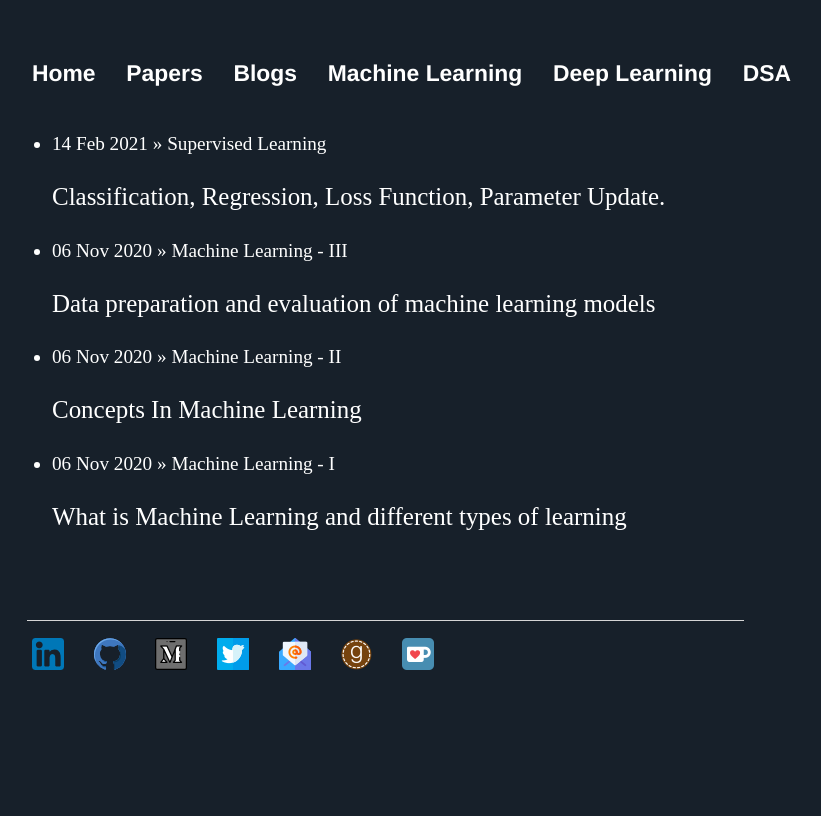
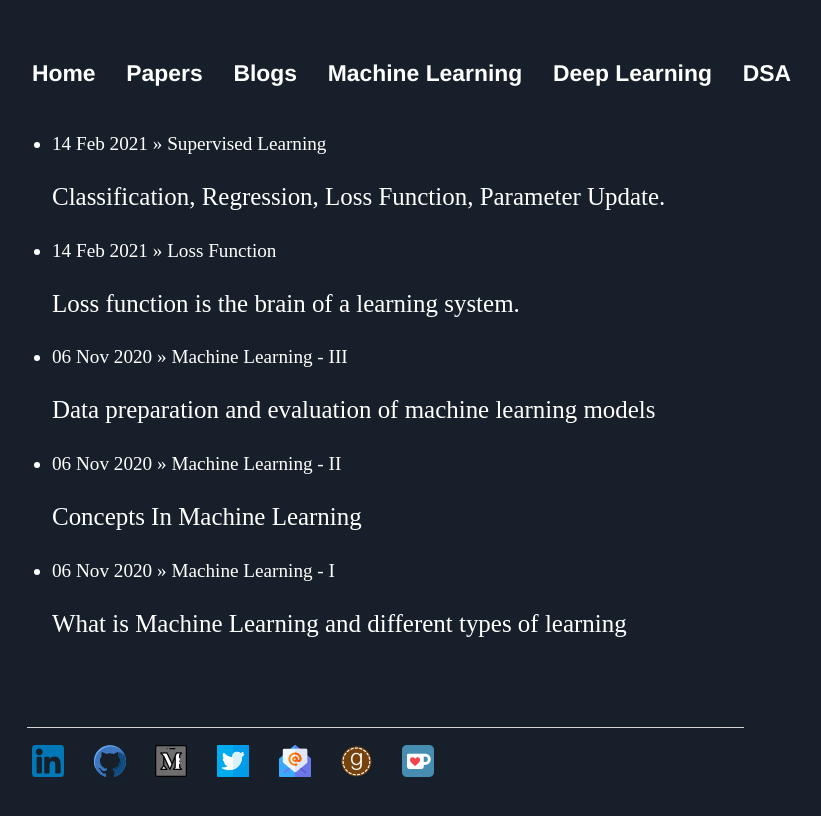
Before and after one commit to Mayurji/mayurji.github.io, a Jekyll site: the page built from machine-learning/index.html, in a window 1280 px wide. Shown: the top 816 px of the page, without its empty margins (165-986 px from the left). Built offline with Jekyll 4.4.1, drawn with Linux system fonts in a browser that asks for light colours.

Commit message:
Update Loss Functions.md

````diff
--- a/_machine-learning/Loss Functions.md
+++ b/_machine-learning/Loss Functions.md
@@ -1,4 +1,17 @@
+---
+layout: machine-learning
+title: Loss Function
+description: Loss function is the brain of a learning system.
+date:   2021-02-14 17:43:52 +0530
+---
+{% include mathjax.html %}
+
 # Loss Functions
+
+<center>
+<img src="{{site.url}}/assets/images/ml/patrick-tomasso-Oaqk7qqNh_c-unsplash.jpg"  style="zoom: 5%  background-color:#DCDCDC;" width="100%" height=auto/><br>
+<p><span>Photo by <a href="https://unsplash.com/@impatrickt?utm_source=unsplash&amp;utm_medium=referral&amp;utm_content=creditCopyText">Patrick Tomasso</a> on <a href="https://unsplash.com/s/photos/books?utm_source=unsplash&amp;utm_medium=referral&amp;utm_content=creditCopyText">Unsplash</a></span></p>
+</center>
 
 In this blog post, we'll discuss about Loss function, parameter θ and different types of loss function. I've learnt a lot while researching about this topic and hope you'll feel the same. Without further a due, lets starts off with loss function.
 
@@ -99,16 +112,23 @@
 ### Mean Squared Error or L2 Loss
 
 MSE of an estimator measures the average of the square of the errors. It is the averaged squared difference between the estimated values and the actual values.
+
+<p>
 $$
-MSE \ = \ {1 \over m} \sum_{i=1}^{m} \ (y_i - y_{i}^`)^2 \\
+MSE \ = \ {1 \over m} \sum_{i=1}^{m} \ (y_i - y_{i}')^2 \\
 
 where, m \ is \ the \ number \ of \ samples \\
 y_i \ is \ the \ actual \ value \\
-y_{i}^` is \ the \ estimated \ value.
+y_{i}' is \ the \ estimated \ value.
 $$
+</p>
+
 MSE values are mostly positive and not zero, because of the uncertainty of the estimator and also the loss of information during estimation which accounts for actual ground truth.
 
-IMAGE MSE
+<center>
+<img src="{{site.url}}/assets/images/ml/mse.png"  style="zoom: 5%  background-color:#DCDCDC;"  width="80%" height=auto/><br>
+<p>Figure 1: Loss Function - Mean Squared Error</p>
+</center>
 
 #### Mean Squared Error Code
 
@@ -125,14 +145,21 @@
 
 MAE is the measure of error between a pair of variable such as predicted vs actual. MAE is the average absolute difference between X and Y. MAE is widely used for forecast error in time series analysis.
 
-IMAGE MAE
+<center>
+<img src="{{site.url}}/assets/images/ml/mae.png"  style="zoom: 5%  background-color:#DCDCDC;"  width="80%" height=auto/><br>
+<p>Figure 2: Loss Function - Mean Absolute Error</p>
+</center>
+
+<p>
 $$
-MAE \ = \ {1 \over m} \sum_{i=1}^{m} \ |y_i - y_{i}^`| \\
+MAE \ = \ {1 \over m} \sum_{i=1}^{m} \ |y_i - y_{i}'| \\
 
 where, m \ is \ the \ number \ of \ samples \\
 y_i \ is \ the \ actual \ value \\
-y_{i}^` is \ the \ estimated \ value.
+y_{i}' is \ the \ estimated \ value.
 $$
+</p>
+
 #### Mean Absolute Loss Code
 
 ```python
@@ -146,12 +173,19 @@
 
 Hinge Loss is used for Maximum Margin Classifier. The sound of maximum margin classifier takes us to SVM (support vector machine), where the distance between the data point and decision boundary is kept at max. **The loss function's penalization depends on how badly the data point is misclassified, meaning how far the data point is present on the wrong side of the decision boundary.**
 
-Image Maximum Margin Classifier
+<center>
+<img src="{{site.url}}/assets/images/ml/maximum_margin.png"  style="zoom: 5%  background-color:#DCDCDC;"  width="80%" height=auto/><br>
+<p>Figure 3: Loss Function - Maximum Margin Classifier</p>
+</center>
+
+<p>
 $$
 Loss \ = \ max(0, \ 1 - \ y \ . \ \hat{y}) \\
 where, \ y \ is \ the \ actual \ value \\
 \hat{y} \ is \ the \ predicted \ value.
 $$
+</p>
+
 #### Hinge Loss Code
 
 ```python
@@ -164,34 +198,51 @@
 ### Log Loss or Cross Entropy Loss
 
 Logistic Loss is also known as Log Loss. It is used in calculating the loss in Logistic Regression. When number of class is 2 the cross entropy is calculated as
+
+<p>
 $$
 Log \ Loss \ =  - \ {1 \over N}\ \sum_{(x,y) \ \epsilon \ D}\ y \ log( \ p(y') \ ) \ + \ (1 \ - \ y) \ log(1 \ - \ p(y') \ ) \\
 where, \ y \ is \ the \ ground \ truth \ label \\
 y' \ is \ predicted \ label \ with \ value \ between \ (0, \ 1) \\
 p \ is \ the \ probability \ score \ of \ the \ estimator.
 $$
+</p>
 
 y' is the predicted label and the raw value of y' is > 1 or < 0, to convert it into probability score we use **sigmoid function** on top of y' to make the raw values as probabilities. By default, the output of the logistics regression model is the probability of the sample being positive, hence the probability score tends to be high and has a ideal score of 1 for positive class and small probability value for negative class i.e. ideal value 0 for negative class.
 
+<center>
+<img src="{{site.url}}/assets/images/ml/logloss.png"  style="zoom: 5%  background-color:#DCDCDC;"  width="80%" height=auto/><br>
+<p>Figure 4: Loss Function - Log Loss</p>
+</center>
+
+
 1. When the actual class y is 1: second term in the Log Loss = 0 and we will be left with first term
+
+<p>
    $$
    - y \ log( \ p (y') \ )
    $$
+</p>
 
 2. When the actual class y is 0: The first term = 0 and second term will turn into as follows
 
+<p>
 $$
 - \ (1 \ - \ y\ ) \ log(1 \ - \ p(y') \ )
 $$
+</p>
 
 By assigning actual value for y and its estimated probability score, we find if the predicted probability leans towards the class which is close to actual class, then the loss is value is reduced, otherwise the loss is increased. I would encourage you to assign value of y=1 and p(y')=0.1 and then p(y')=0.9.
 
 When number of class > 2 in multiclass classification, we calculate a separate loss for each class label per observation and sum the result.
+
+<p>
 $$
 −∑_{c=1}^M \ y_{o,c} \ log(p_{o,c}) \\
 
 where, \ c - \ number \ of \ classes.
 $$
+</p>
 
 #### Cross Entropy Loss Code
 
@@ -209,7 +260,7 @@
 
 [W. Edwards Deming](https://en.wikipedia.org/wiki/W._Edwards_Deming) and [Nassim Nicholas Taleb](https://en.wikipedia.org/wiki/Nassim_Nicholas_Taleb) argue that **empirical reality**, not nice mathematical properties, should  be the sole basis for selecting loss functions, and real losses often  aren't mathematically nice and aren't differentiable, continuous,  symmetric, etc. For example, a person who arrives before a plane gate  closure can still make the plane, but a person who arrives after can  not, a discontinuity and asymmetry which makes arriving slightly late  much more costly than arriving slightly early. In drug dosing, the cost  of too little drug may be lack of efficacy, while the cost of too much  may be tolerable toxicity, another example of asymmetry. Traffic, pipes, beams, ecologies, climates, etc. may tolerate increased load or stress  with little noticeable change up to a point, then become backed up or  break catastrophically. These situations, Deming and Taleb argue, are  common in real-life problems, perhaps more common than classical smooth, continuous, symmetric, differentials cases.[[13\]](https://en.wikipedia.org/wiki/Loss_function#cite_note-13)
 
-Long story short, the loss function built should be based on problem in-hand and how small changes in some factor has diverse changes
+Long story short, the loss function built should be based on problem in-hand and how small changes in some factor has significant impact on the system.
 
 ### Reference
 
````
